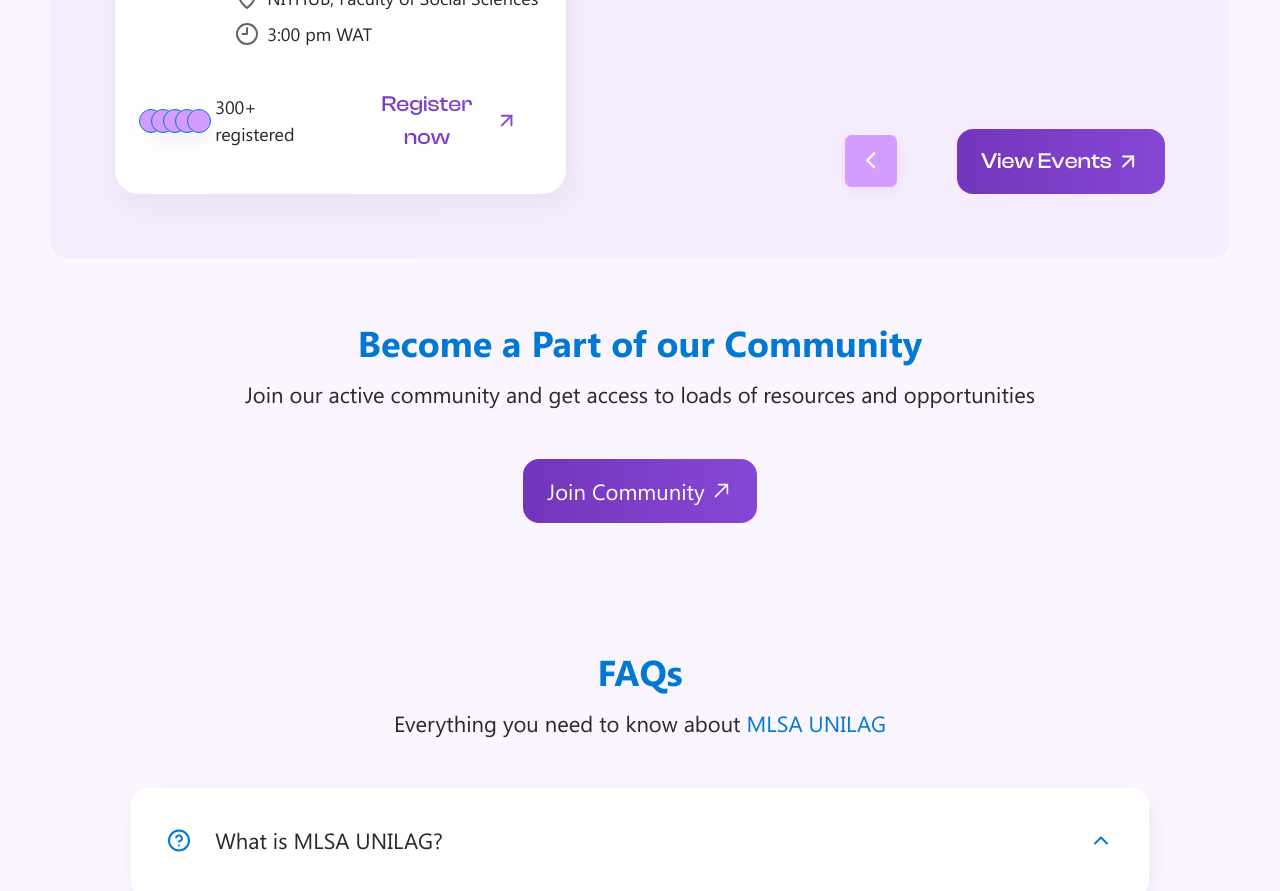
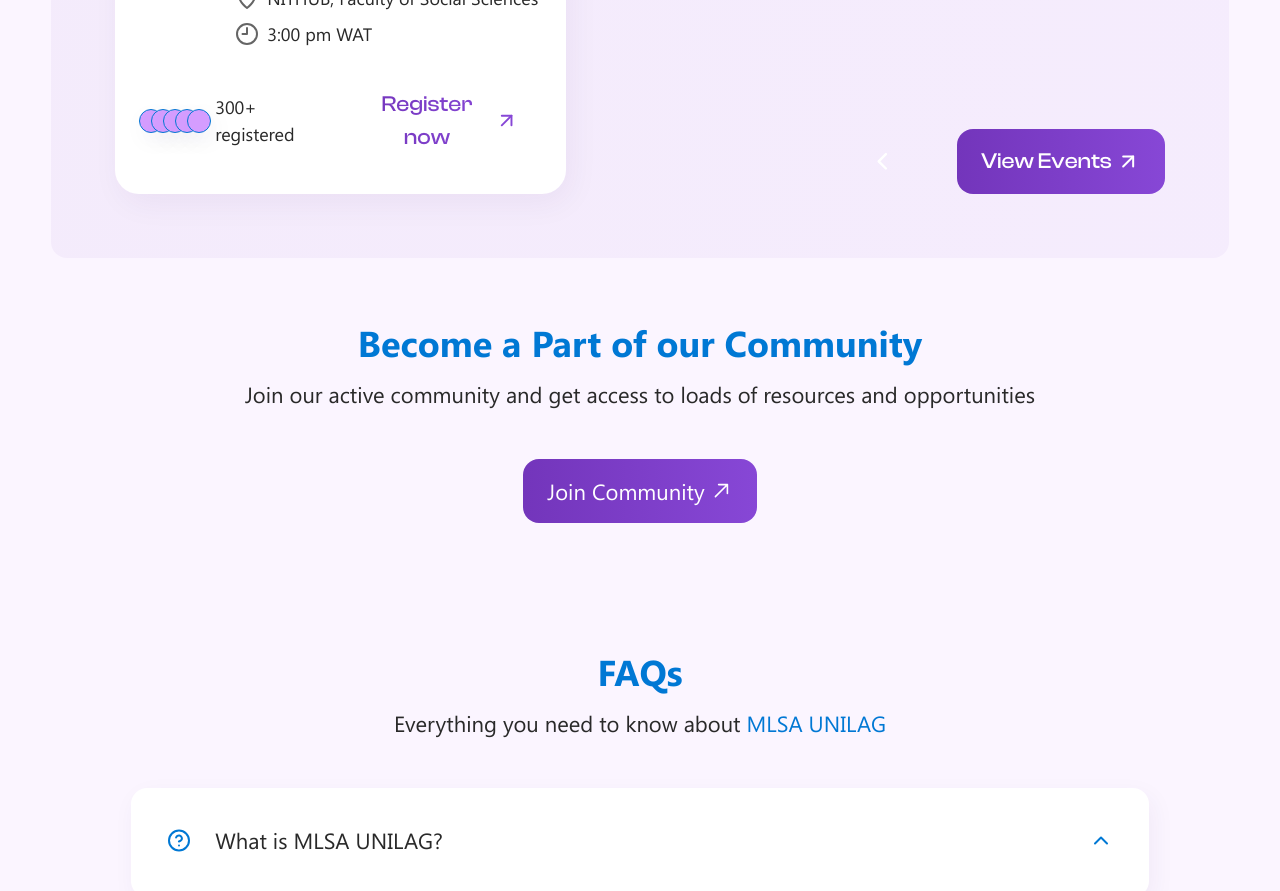
Before and after one commit to MLSA-UNILAG/mlsa_unilag_site, a React (Vite) app: page / in a window 1280 px wide. Shown: the part 2660-3551 px from the top of the page. Built offline with nearby package versions, Linux system fonts and the light colour scheme.

Commit message:
refactor: Rename CSS class from backbtn to arrowbtn in events.module.css

```diff
--- a/src/components/Upcoming-Events/events.module.css
+++ b/src/components/Upcoming-Events/events.module.css
@@ -46,7 +46,7 @@
   line-height: 150%;
 }
 
-.backbtn {
+.arrowbtn {
   border-radius: 0.40125rem;
   background: #d59dff;
   box-shadow: 2.067px 4.134px 12.402px 0px rgba(52, 17, 90, 0.05);
```
